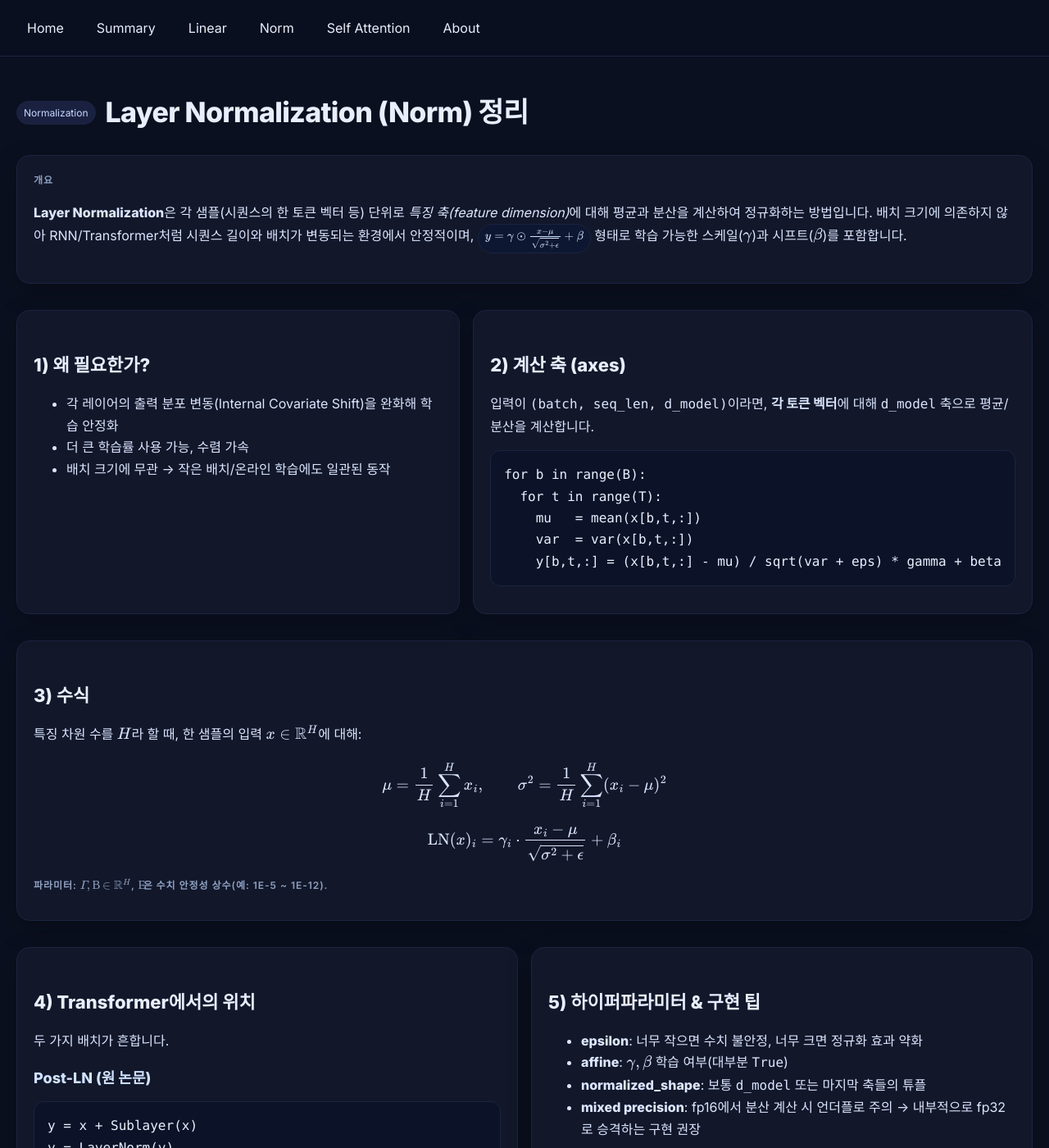
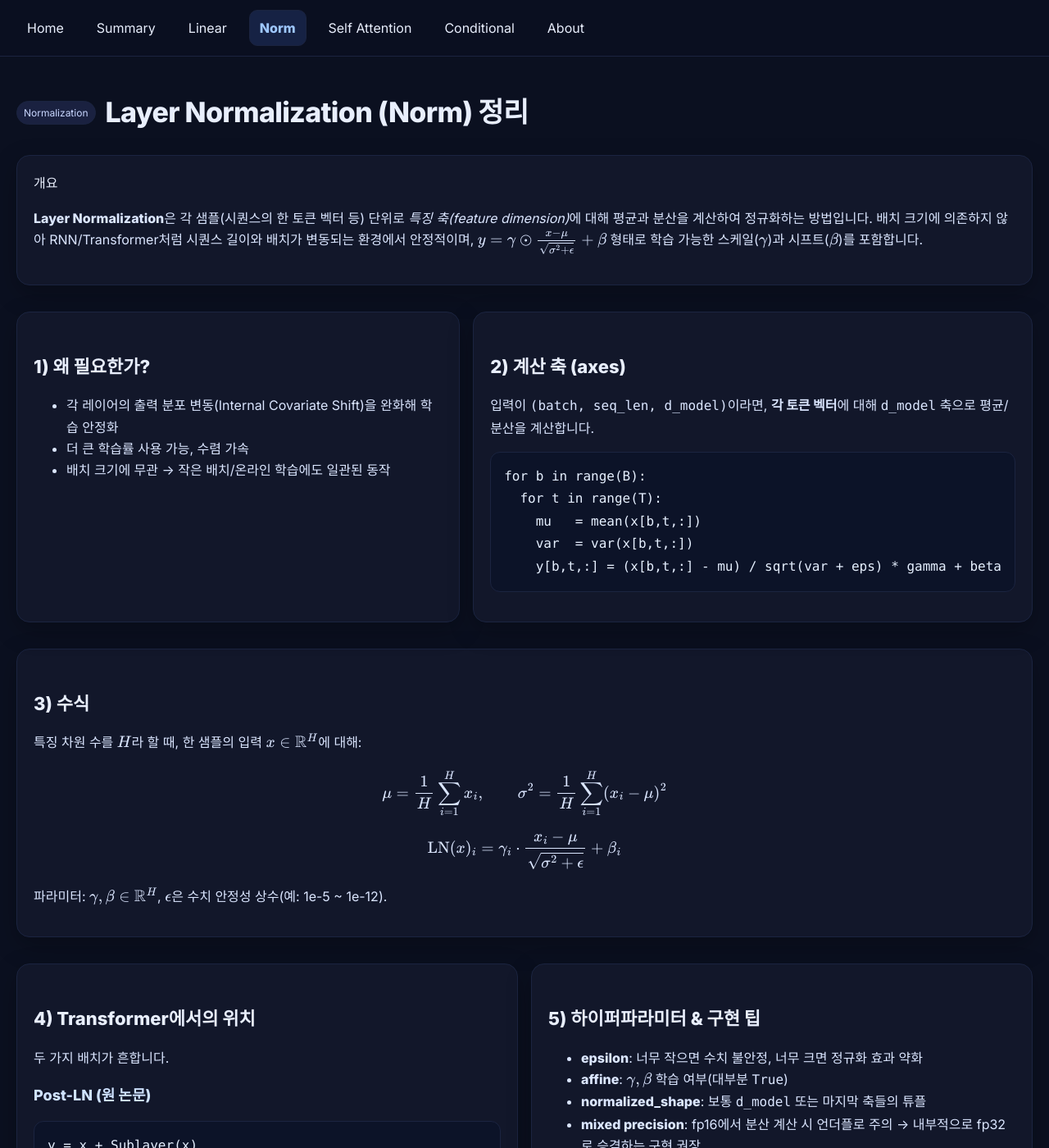
Before and after one commit to rainabak/rainabak.github.io, a Jekyll site: the page built from Norm.html, in a window 1280 px wide and 1400 px high. Shown: the whole window at 82% size. Built offline with Jekyll 4.4.1, drawn with Linux system fonts in a browser that asks for light colours.

Commit message:
Update Norm.html

```diff
--- a/Norm.html
+++ b/Norm.html
@@ -1,109 +1,13 @@
-<!doctype html>
-<html lang="ko">
-<head>
-  <meta charset="utf-8" />
-  <meta name="viewport" content="width=device-width,initial-scale=1" />
-  <title>Layer Normalization (Norm) 정리</title>
+---
+title: Layer Normalization (Norm) 정리
+layout: default
+permalink: /Norm.html
+---
 
-  <!-- 폰트 -->
-  <link rel="preconnect" href="https://fonts.googleapis.com">
-  <link rel="preconnect" href="https://fonts.gstatic.com" crossorigin>
-  <link href="https://fonts.googleapis.com/css2?family=Inter:wght@400;600;800&display=swap" rel="stylesheet">
-
-  <style>
-    :root{
-      --bg:#0b1020; --card:#12172a; --muted:#8ea0c0; --text:#e8eefc;
-      --accent:#5ab0ff; --border:#1b2440; --row:#0d1428; --head:#0c1326;
-      --radius:16px;
-    }
-    *{box-sizing:border-box}
-    html,body{height:100%}
-    body{
-      margin:0;background:var(--bg);color:var(--text);
-      font-family:Inter,system-ui,-apple-system,Segoe UI,Apple SD Gothic Neo,Arial,sans-serif;
-      line-height:1.65
-    }
-
-    /* NAV (상단 고정 + 현재 페이지 비활성) */
-    nav{
-      position:sticky;top:0;z-index:10;
-      display:flex;flex-wrap:wrap;gap:14px;align-items:center;
-      background:rgba(11,16,32,.85);backdrop-filter:saturate(140%) blur(8px);
-      border-bottom:1px solid var(--border);padding:12px 20px
-    }
-    nav a, nav .current{
-      text-decoration:none;padding:8px 12px;border-radius:10px
-    }
-    nav a{color:var(--text);border:1px solid transparent}
-    nav a:hover{border-color:var(--border);background:#0f1832}
-    nav .current{
-      color:#9ec7ff;background:#162244;border:1px solid var(--border);
-      pointer-events:none;cursor:default;font-weight:700
-    }
-
-    /* 레이아웃: 풀폭 */
-    .container{padding:40px 20px}
-    .badge{font-size:12px;color:#c9d7ff;background:#1a2140;border:1px solid var(--border);
-      padding:4px 8px;border-radius:999px}
-    header{display:flex;flex-wrap:wrap;align-items:center;gap:12px;margin-bottom:24px}
-    h1{font-size:34px;letter-spacing:-0.02em;margin:0}
-    h2{font-size:22px;margin:28px 0 12px}
-    h3{font-size:18px;margin:18px 0 8px;color:#cfe2ff}
-    p,li{color:#dbe6ff}
-
-    .card{
-      background:var(--card);border:1px solid var(--border);
-      border-radius:var(--radius);padding:20px;margin:16px 0;
-      box-shadow:0 10px 30px rgba(0,0,0,.25)
-    }
-    .grid{display:grid;gap:16px}
-    @media(min-width:900px){.grid{grid-template-columns:1fr 1fr}}
-
-    .kicker{color:var(--muted);font-weight:600;text-transform:uppercase;letter-spacing:.08em;font-size:12px}
-    .pill{display:inline-block;padding:4px 8px;border:1px solid var(--border);
-      border-radius:999px;background:#0e1731;color:#cfe2ff;font-size:12px}
-
-    code,.mono{font-family:ui-monospace,SFMono-Regular,Menlo,Monaco,Consolas,monospace}
-    pre{background:#0c1328;border:1px solid var(--border);border-radius:12px;padding:16px;overflow:auto}
-    pre code{color:#e6f0ff}
-
-    /* 표 */
-    .table-wrap{overflow-x:auto}
-    table.table{
-      width:100%;border-collapse:separate;border-spacing:0;
-      border:1px solid var(--border);border-radius:12px;overflow:hidden
-    }
-    .table th,.table td{padding:10px 12px;border-bottom:1px solid var(--border)}
-    .table th{background:var(--head);color:#bcd3ff;text-align:left;font-weight:700}
-    .table tbody tr:nth-child(odd){background:var(--row)}
-    .table tbody tr:hover{background:#142143}
-
-    a{color:var(--accent);text-decoration:none}
-    a:hover{text-decoration:underline}
-    .muted{color:var(--muted)}
-  </style>
-
-  <!-- MathJax -->
-  <script>window.MathJax={tex:{inlineMath:[['$','$'],['\\(','\\)']]}};</script>
-  <script defer src="https://cdn.jsdelivr.net/npm/mathjax@3/es5/tex-mml-chtml.js"></script>
-</head>
-<body>
-
-  <!-- 공통 네비 -->
-  <nav id="site-nav">
-    <a href="/">Home</a>
-    <a href="/summary.html">Summary</a>
-    <a href="/Linear.html">Linear</a>
-    <a href="/Norm.html">Norm</a>
-    <a href="/Sel-Attention.html">Self Attention</a>
-    <a href="/about.html">About</a>
-  </nav>
-
-  <div class="container">
-    <header>
-      <span class="badge">Normalization</span>
-      <h1>Layer Normalization (Norm) 정리</h1>
-    </header>
+<header>
+  <span class="badge">Normalization</span>
+  <h1>Layer Normalization (Norm) 정리</h1>
+</header>
 
     <section class="card">
       <div class="kicker">개요</div>
```
Also changed, not shown: other parts of Norm.html (+0 -20 lines).
